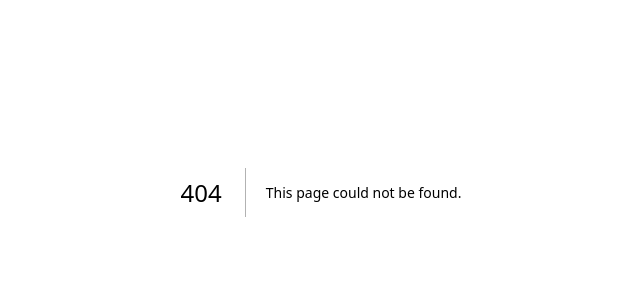
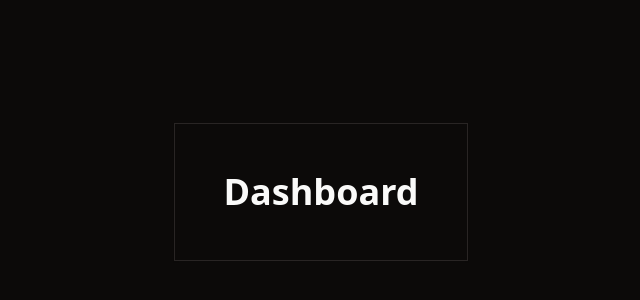
Before and after one commit to johnvilela/scrooge, a Next.js app: page /dashboard in a window 1280 px wide. Before the commit this address had no page. Shown: the part 208-508 px from the top of the page, without its empty margins (319-959 px from the left). Built offline with nearby package versions, Linux system fonts and the light colour scheme.

Commit message:
feat: create onBoarding page structure

```diff
--- /dev/null
+++ b/src/app/(onBoarding)/forgot-password/page.tsx
@@ -0,0 +1,15 @@
+import { Card, CardHeader } from '@/components/ui/card';
+
+export default function ForgotPasswordPage() {
+  return (
+    <main className="h-screen grid place-items-center">
+      <Card>
+        <CardHeader>
+          <CardHeader className="text-4xl font-bold">
+            Forgot your password?
+          </CardHeader>
+        </CardHeader>
+      </Card>
+    </main>
+  );
+}
--- /dev/null
+++ b/src/app/(onBoarding)/register/page.tsx
@@ -0,0 +1,15 @@
+import { Card, CardHeader } from '@/components/ui/card';
+
+export default function RegisterPage() {
+  return (
+    <main className="h-screen grid place-items-center">
+      <Card>
+        <CardHeader>
+          <CardHeader className="text-4xl font-bold">
+            Create your account
+          </CardHeader>
+        </CardHeader>
+      </Card>
+    </main>
+  );
+}
--- /dev/null
+++ b/src/app/dashboard/page.tsx
@@ -0,0 +1,13 @@
+import { Card, CardHeader } from '@/components/ui/card';
+
+export default function DashboardPage() {
+  return (
+    <main className="h-screen grid place-items-center">
+      <Card>
+        <CardHeader>
+          <CardHeader className="text-4xl font-bold">Dashboard</CardHeader>
+        </CardHeader>
+      </Card>
+    </main>
+  );
+}
```
